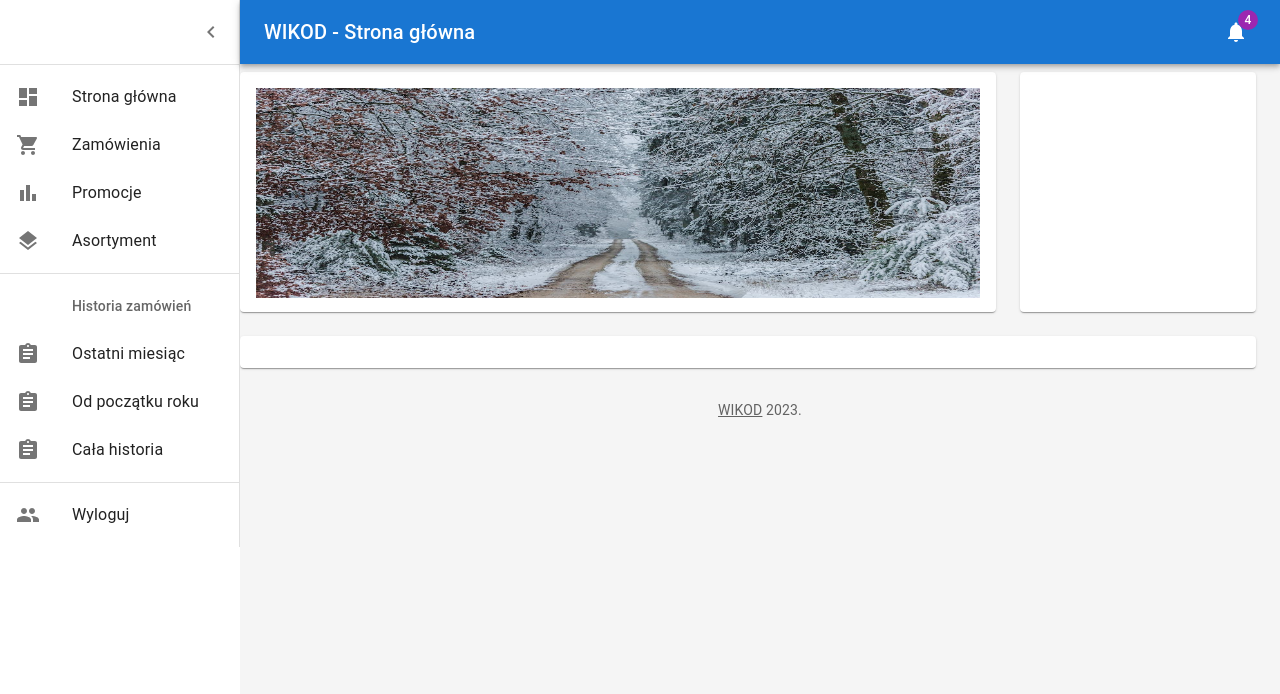
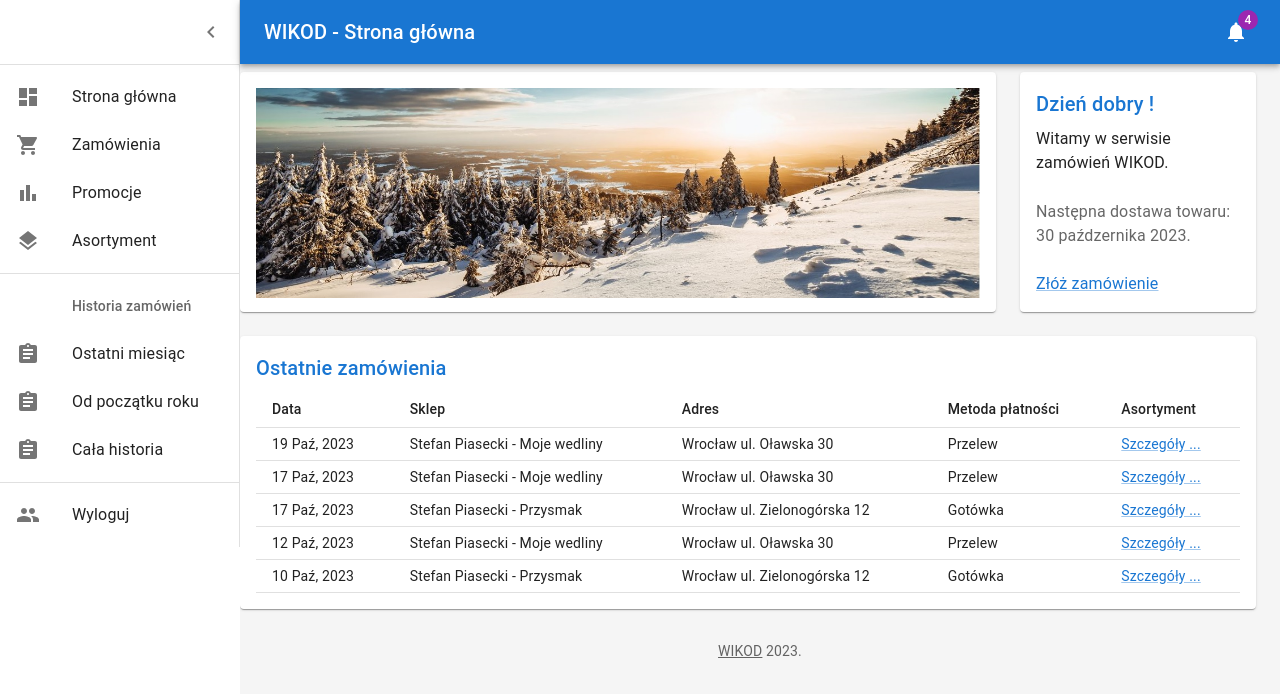
Before and after one commit to MarcinHD/WIKODwebsite, a React (Create React App) app in the folder client/: page /dashboard in a window 1280 px wide. Shown: the top 694 px of the page. Built offline with nearby package versions, Linux system fonts and the light colour scheme.

Commit message:
Playing around with template...

```diff
--- a/client/src/Outlets/Discounts.js
+++ b/client/src/Outlets/Discounts.js
@@ -1,8 +1,20 @@
-
+import Grid from '@mui/material/Grid';
+import Paper from '@mui/material/Paper';
 
 function Discounts(){
     return (
-        <h1>Discounts</h1>
+        <Grid item xs={12}>
+          <Paper
+            sx={{
+              p: 2,
+              display: 'flex',
+              flexDirection: 'column',
+              height: '80vh',
+            }}
+          >
+          </Paper>
+        </Grid>
+
     );
 }
 
--- a/client/src/Outlets/Home.js
+++ b/client/src/Outlets/Home.js
@@ -1,7 +1,22 @@
 import Grid from '@mui/material/Grid';
 import Paper from '@mui/material/Paper';
+import Typography from '@mui/material/Typography';
+import Link from '@mui/material/Link';
+import Table from '@mui/material/Table';
+import TableBody from '@mui/material/TableBody';
+import TableCell from '@mui/material/TableCell';
+import TableHead from '@mui/material/TableHead';
+import TableRow from '@mui/material/TableRow';
+import Title from './Title';
+function Home(){
+  function preventDefault(event) {
+    event.preventDefault();
+    console.log("OK");
+  }
+  const dateDay = new Date();
+  const dateMonth = new Date().getMonth;
+  const dateYear = new Date().getFullYear;
 
-function Home(){
     return (
         <Grid container spacing={3}>
 
@@ -15,7 +30,7 @@ function Home(){
             }}
           >
           <img className="img-fluid"
-                src={`${process.env.PUBLIC_URL}/images/dashboard.jpg`}
+                src={`${process.env.PUBLIC_URL}/images/dashboard1.jpg`}
                 alt="logo"
                 height={210}
                 />
@@ -31,16 +46,67 @@ function Home(){
               height: 240,
             }}
           >
+          <Title>Dzień dobry !</Title>
+          <Typography color="text.primary" sx={{ flex: 1 }}>
+              Witamy w serwisie zamówień WIKOD.
+              </Typography>
+              <Typography color="text.secondary" sx={{ flex: 1 }}>
+              Następna dostawa towaru:
+              30 paźdzernika 2023.
+              </Typography>
+              <div>
+                <Link color="primary" href="/dashboard-oredrs" onClick={preventDefault}>
+                  Złóż zamówienie
+                </Link>
+              </div>
           </Paper>
         </Grid>
 
         <Grid item xs={12}>
           <Paper sx={{ p: 2, display: 'flex', flexDirection: 'column' }}>
-
+          <Title>Ostatnie zamówienia</Title>
+      <Table size="small">
+        <TableHead>
+          <TableRow>
+            <TableCell>Data</TableCell>
+            <TableCell>Sklep</TableCell>
+            <TableCell>Adres</TableCell>
+            <TableCell>Metoda płatności</TableCell>
+            <TableCell>Asortyment</TableCell>
+          </TableRow>
+        </TableHead>
+        <TableBody>
+          {fakeData.map((row) => (
+            <TableRow key={row.id}>
+              <TableCell>{row.date}</TableCell>
+              <TableCell>{row.name}</TableCell>
+              <TableCell>{row.shipTo}</TableCell>
+              <TableCell>{row.paymentMethod}</TableCell>
+              <TableCell>
+              <Link color="primary" href="/dashboard-history-all" onClick={preventDefault}>
+                  Szczegóły ...
+                </Link>
+              </TableCell>
+            </TableRow>
+          ))}
+        </TableBody>
+      </Table>
           </Paper>
         </Grid>
       </Grid>
     );
 }
 
+function createFakeData(id, date, name, shipTo, paymentMethod) {
+  return { id, date, name, shipTo, paymentMethod};
+}
+
+const fakeData = [
+  createFakeData(0,'19 Paź, 2023','Stefan Piasecki - Moje wedliny','Wrocław ul. Oławska 30','Przelew'),
+  createFakeData(1,'17 Paź, 2023','Stefan Piasecki - Moje wedliny','Wrocław ul. Oławska 30','Przelew'),
+  createFakeData(2,'17 Paź, 2023','Stefan Piasecki - Przysmak','Wrocław ul. Zielonogórska 12','Gotówka'),
+  createFakeData(3,'12 Paź, 2023','Stefan Piasecki - Moje wedliny','Wrocław ul. Oławska 30','Przelew'),
+  createFakeData(4,'10 Paź, 2023','Stefan Piasecki - Przysmak','Wrocław ul. Zielonogórska 12','Gotówka'),
+];
+
 export default Home;
--- /dev/null
+++ b/client/src/Outlets/Title.js
@@ -0,0 +1,17 @@
+import * as React from 'react';
+import PropTypes from 'prop-types';
+import Typography from '@mui/material/Typography';
+
+function Title(props) {
+  return (
+    <Typography component="h2" variant="h6" color="primary" gutterBottom>
+      {props.children}
+    </Typography>
+  );
+}
+
+Title.propTypes = {
+  children: PropTypes.node,
+};
+
+export default Title;
```
Also changed, not shown: client/public/images/dashboard1.jpg (added).
